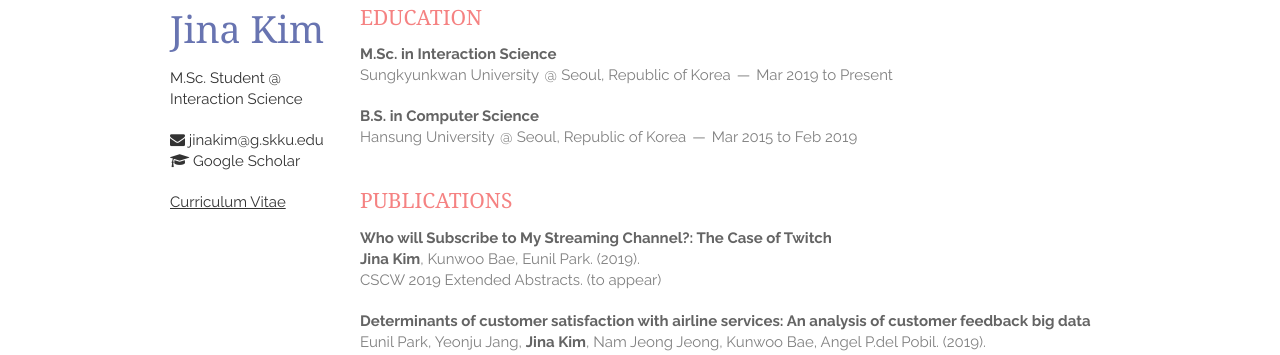
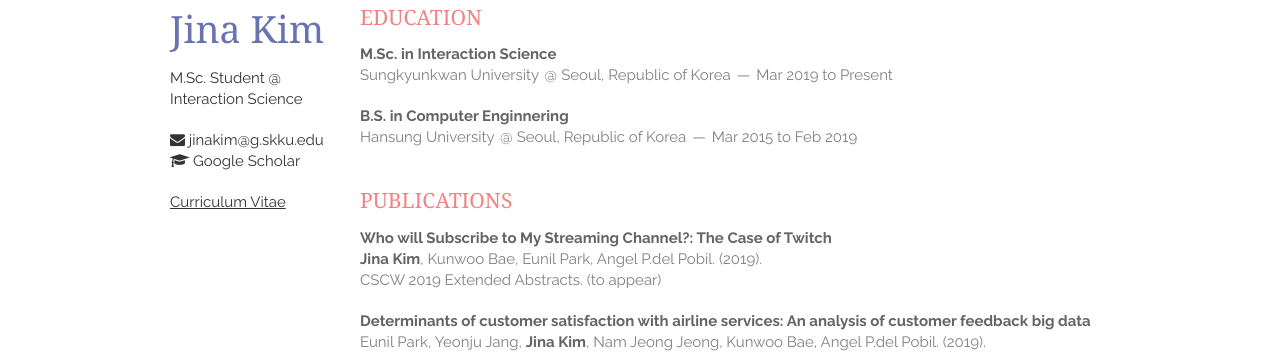
Before and after one commit to Jina-Kim/Jina-Kim.github.io, a Jekyll site: the page built from index.html, in a window 1280 px wide. Shown: the part 171-526 px from the top of the page. Built offline with Jekyll 4.4.1, drawn with Linux system fonts in a browser that asks for light colours; nearby versions of some CDN libraries; the list of posts is cut into pages by our own code.

Commit message:
update publications

```diff
--- a/_includes/education.html
+++ b/_includes/education.html
@@ -11,7 +11,7 @@
 
     <article>
         <header>
-            <em>B.S. in Computer Science</em><br/>
+            <em>B.S. in Computer Enginnering</em><br/>
             <span>Hansung University</span>
             <span><address>Seoul, Republic of Korea</address><time>Mar 2015 to Feb 2019</time></span>
         </header>
--- a/_includes/publications.html
+++ b/_includes/publications.html
@@ -4,7 +4,7 @@
     <article>
         <header>
             <em>Who will Subscribe to My Streaming Channel?: The Case of Twitch</em><br/>
-            <span> <em>Jina Kim</em>, Kunwoo Bae, Eunil Park. (2019).</span><br/>
+            <span> <em>Jina Kim</em>, Kunwoo Bae, Eunil Park, Angel P.del Pobil. (2019).</span><br/>
             <span>CSCW 2019 Extended Abstracts. (to appear)</span>
         </header>
     </article>
```
